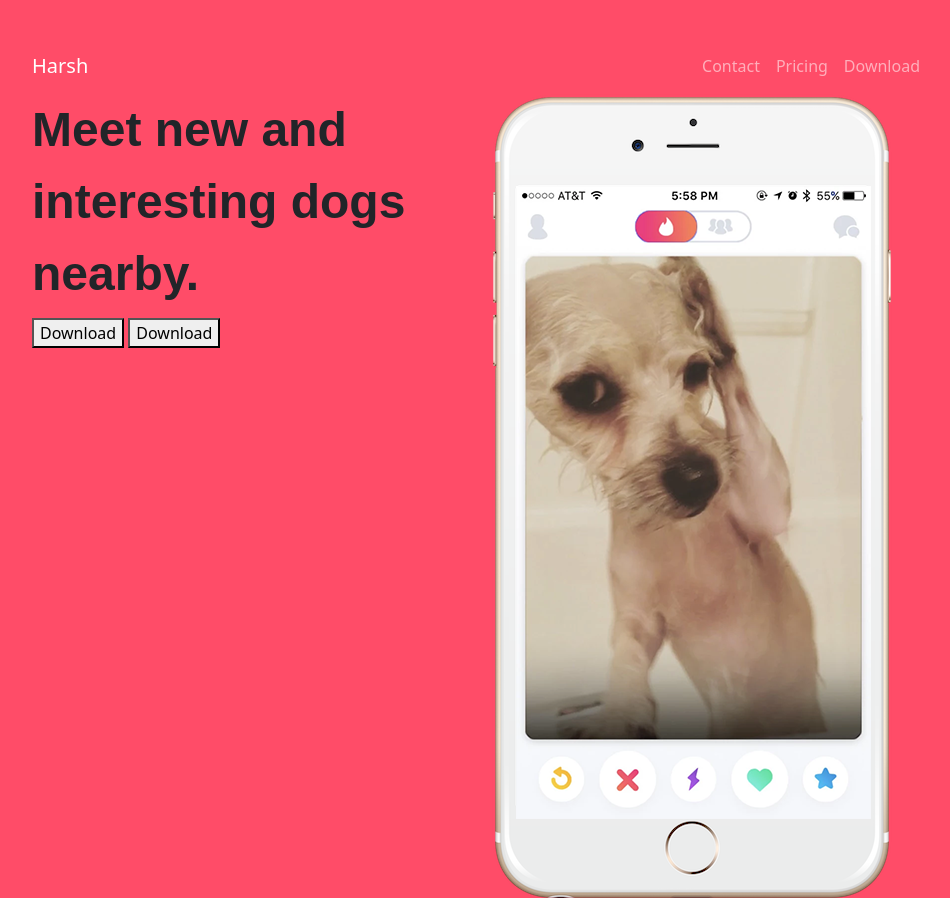
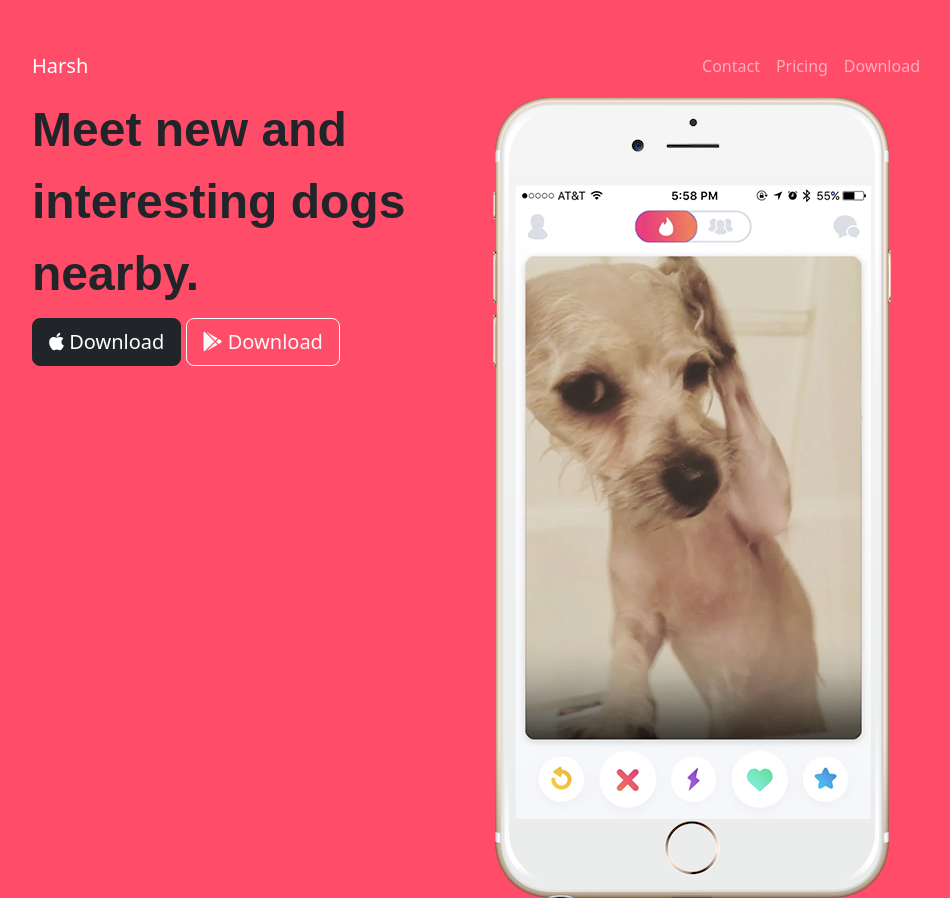
Before and after one commit to harsh-srivastv/TinDog, a plain HTML site: page index.html in a window 1280 px wide. Shown: the top 898 px of the page, without its empty margins (160-1110 px from the left). Drawn offline with nearby package versions, Linux system fonts and the light colour scheme.

Commit message:
Font Awesome Icons Added

```diff
--- a/index.html
+++ b/index.html
@@ -4,10 +4,14 @@
 <head>
   <meta charset="utf-8">
   <title>TinDog</title>
-
+  <!-- Bootstrap -->
   <link href="https://cdn.jsdelivr.net/npm/bootstrap@5.3.0-alpha1/dist/css/bootstrap.min.css" rel="stylesheet" integrity="sha384-GLhlTQ8iRABdZLl6O3oVMWSktQOp6b7In1Zl3/Jr59b6EGGoI1aFkw7cmDA6j6gD" crossorigin="anonymous">
+  <!-- Google fonts -->
   <link href="https://fonts.googleapis.com/css2?family=Montserrat:wght@400;900&family=Ubuntu&display=swap" rel="stylesheet">
+  <!-- CSS File Linking -->
   <link rel="stylesheet" href="css/styles.css">
+  <!-- Font Awesome Script -->
+  <script src="https://kit.fontawesome.com/43124feaf5.js" crossorigin="anonymous"></script>
 
   <script src="https://cdn.jsdelivr.net/npm/bootstrap@5.3.0-alpha1/dist/js/bootstrap.bundle.min.js" integrity="sha384-w76AqPfDkMBDXo30jS1Sgez6pr3x5MlQ1ZAGC+nuZB+EYdgRZgiwxhTBTkF7CXvN" crossorigin="anonymous"></script>
 
@@ -46,8 +50,8 @@
       <div class="row">
         <div class="col-md-6">
           <h1>Meet new and interesting dogs nearby.</h1>
-          <button type="button">Download</button>
-          <button type="button">Download</button>
+          <button class="btn btn-dark btn-lg" type="button"><i class="fa-brands fa-apple"></i> Download</button>
+          <button class="btn btn-outline-light btn-lg" type="button"><i class="fa-brands fa-google-play"></i> Download</button>
         </div>
         <div class="col-md-6">
           <img src="images/iphone6.png" alt="iphone-mockup">
```
